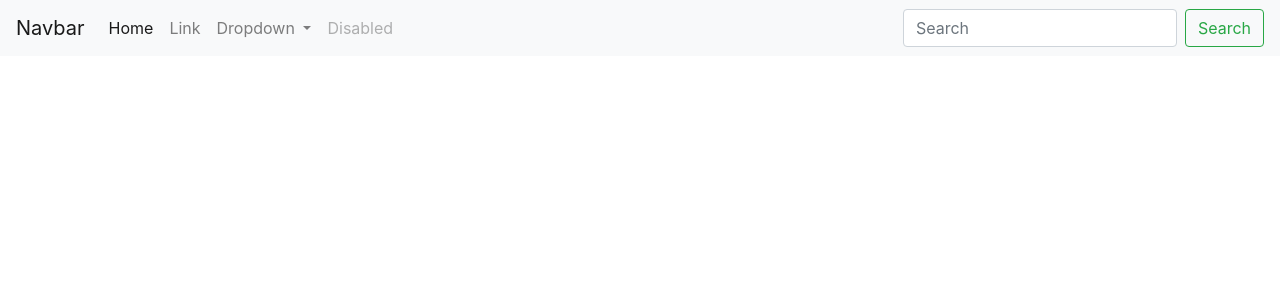
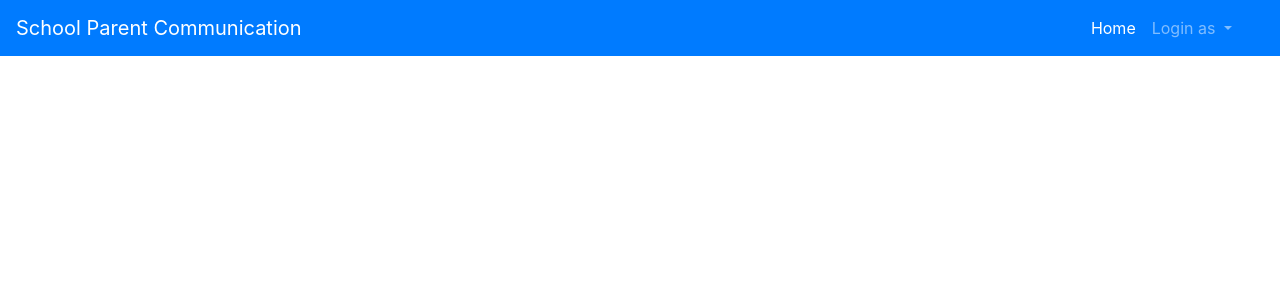
Before and after one commit to AnikS0498/spc-frontEnd, an Angular app: page / in a window 1280 px wide. Shown: the top 300 px of the page. Built offline with nearby package versions, Linux system fonts and the light colour scheme.

Commit message:
second commit

```diff
--- a/src/app/app.component.html
+++ b/src/app/app.component.html
@@ -1,35 +1,26 @@
-<nav class="navbar navbar-expand-lg navbar-light bg-light">
-  <a class="navbar-brand" href="#">Navbar</a>
+<nav class="navbar navbar-expand-lg navbar-dark bg-primary">
+  <a class="navbar-brand" href="#">School Parent Communication</a>
   <button class="navbar-toggler" type="button" data-toggle="collapse" data-target="#navbarSupportedContent" aria-controls="navbarSupportedContent" aria-expanded="false" aria-label="Toggle navigation">
     <span class="navbar-toggler-icon"></span>
   </button>
 
   <div class="collapse navbar-collapse" id="navbarSupportedContent">
-    <ul class="navbar-nav mr-auto">
+    <ul class="navbar-nav ml-auto mr-4">
       <li class="nav-item active">
         <a class="nav-link" href="#">Home <span class="sr-only">(current)</span></a>
       </li>
-      <li class="nav-item">
-        <a class="nav-link" href="#">Link</a>
-      </li>
       <li class="nav-item dropdown">
-        <a class="nav-link dropdown-toggle" href="#" id="navbarDropdown" role="button" data-toggle="dropdown" aria-haspopup="true" aria-expanded="false">
-          Dropdown
+        <a class="nav-link dropdown-toggle" href="#" id="navbarDropdown" role="button" data-toggle="dropdown" aria-haspopup="true" aria-expanded="false" data-offset="10,100">
+          Login as
         </a>
         <div class="dropdown-menu" aria-labelledby="navbarDropdown">
-          <a class="dropdown-item" href="#">Action</a>
-          <a class="dropdown-item" href="#">Another action</a>
-          <div class="dropdown-divider"></div>
-          <a class="dropdown-item" href="#">Something else here</a>
+          <a class="dropdown-item" href="#">Admin</a>
+          <a class="dropdown-item" href="#">Teacher</a>
+          <!-- <div class="dropdown-divider"></div> -->
+          <a class="dropdown-item" href="#">Accountant</a>
+          <a class="dropdown-item" href="#">Parent</a>
         </div>
       </li>
-      <li class="nav-item">
-        <a class="nav-link disabled" href="#" tabindex="-1" aria-disabled="true">Disabled</a>
-      </li>
     </ul>
-    <form class="form-inline my-2 my-lg-0">
-      <input class="form-control mr-sm-2" type="search" placeholder="Search" aria-label="Search">
-      <button class="btn btn-outline-success my-2 my-sm-0" type="submit">Search</button>
-    </form>
   </div>
 </nav>
--- a/src/index.html
+++ b/src/index.html
@@ -1,13 +1,23 @@
-<!doctype html>
+<!DOCTYPE html>
 <html lang="en">
   <head>
-  <meta charset="utf-8">
+    <meta charset="utf-8" />
     <title>SpcFrontend</title>
-  <base href="/">
-  <meta name="viewport" content="width=device-width, initial-scale=1">
-  <link rel="icon" type="image/x-icon" href="favicon.ico">
+    <base href="/" />
+    <meta name="viewport" content="width=device-width, initial-scale=1" />
+    <link rel="icon" type="image/x-icon" href="favicon.ico" />
   </head>
   <body>
     <app-root></app-root>
+    <script
+      src="https://code.jquery.com/jquery-3.5.1.slim.min.js"
+      integrity="sha384-DfXdz2htPH0lsSSs5nCTpuj/zy4C+OGpamoFVy38MVBnE+IbbVYUew+OrCXaRkfj"
+      crossorigin="anonymous"
+    ></script>
+    <script
+      src="https://cdn.jsdelivr.net/npm/bootstrap@4.6.0/dist/js/bootstrap.bundle.min.js"
+      integrity="sha384-Piv4xVNRyMGpqkS2by6br4gNJ7DXjqk09RmUpJ8jgGtD7zP9yug3goQfGII0yAns"
+      crossorigin="anonymous"
+    ></script>
   </body>
 </html>
```
Lines whose indentation alone changed are shown as unchanged.
